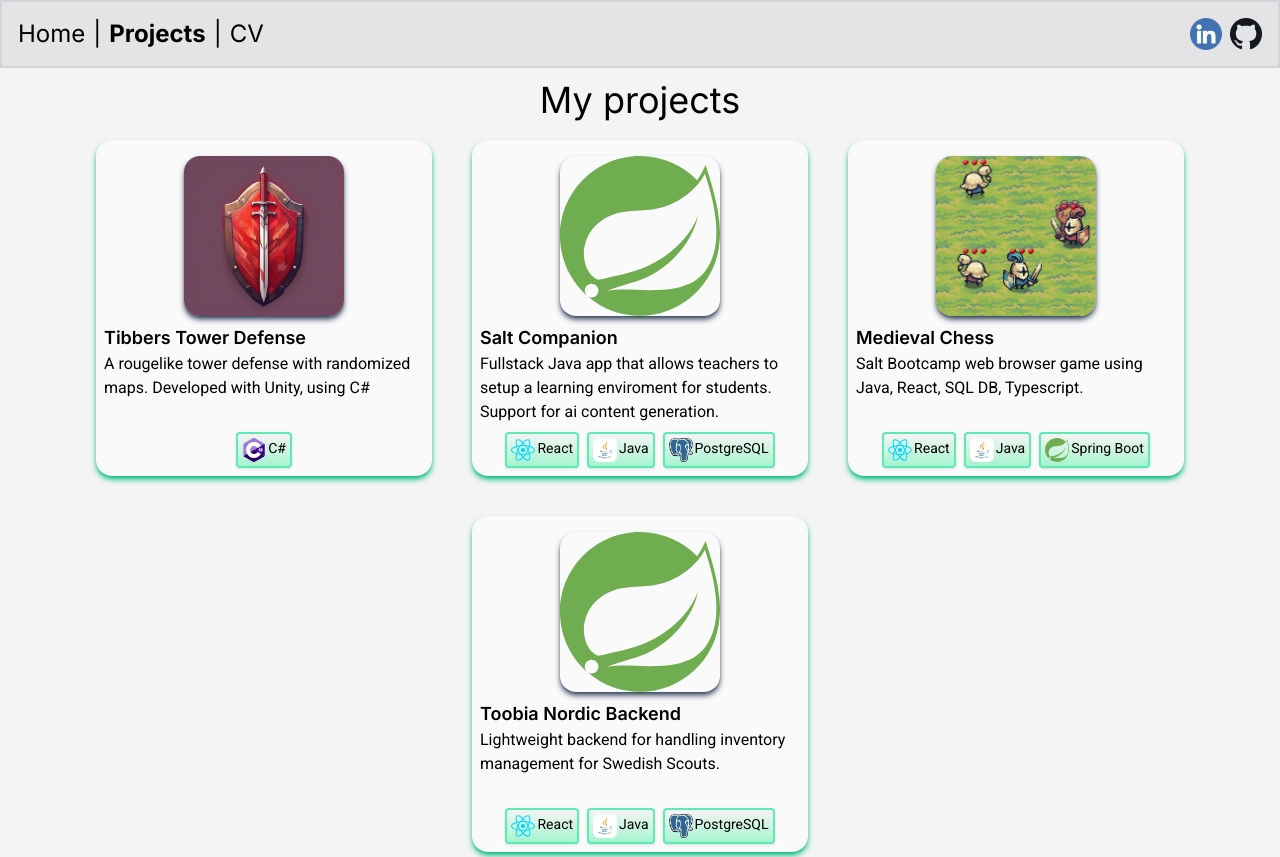
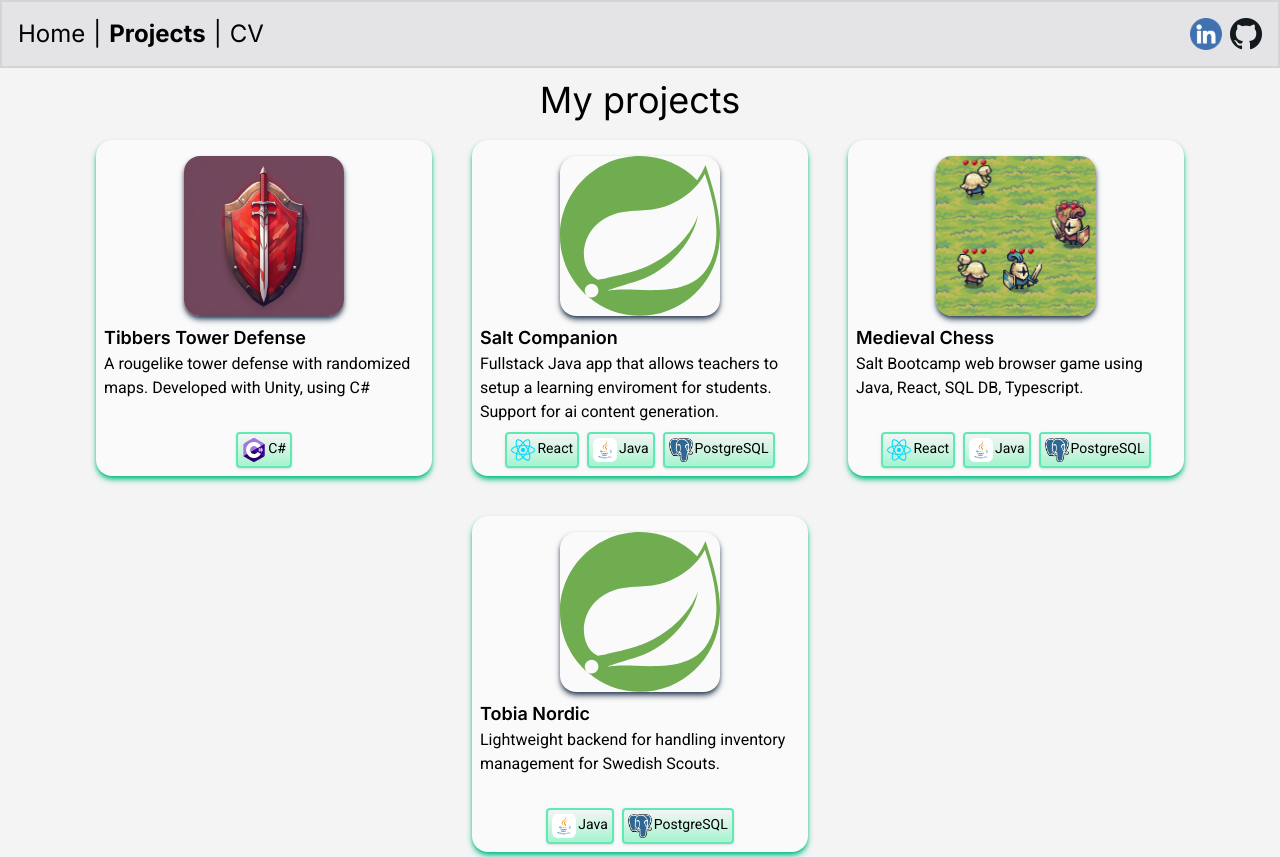
Before and after one commit to TibbersEvolved/portfolio2025, a React (Vite) app in the folder portfolio-app/: page /projects in a window 1280 px wide. Shown: the top 857 px of the page. Built offline with nearby package versions, Linux system fonts and the light colour scheme.

Commit message:
Refactored how project data is saved

```diff
--- a/portfolio-app/src/components/data/projectDB.tsx
+++ b/portfolio-app/src/components/data/projectDB.tsx
@@ -1,8 +1,10 @@
 import type { projectInfo } from "../projects/projectCard";
 import { getAllSkills, type skill } from "./skillDB";
-import iconTibberstd from "../../assets/project/tibberstd.png";
-import iconSpring from "../../assets/spring.svg";
-import iconMed from "../../assets/project/medievalChess.png";
+import type { projectData } from "../projects/projectPage";
+import { tibberstd } from "./projects/tibberstd";
+import { saltCompanion } from "./projects/saltCompanion";
+import { medievalChess } from "./projects/medievalChess";
+import { toobiaNordic } from "./projects/toobiaNordic";
 
 export default function getProjects() {
   const skills = getAllSkills();
@@ -26,31 +28,23 @@
     return projectSkills;
   }
 
+  function generateFromData(info: projectData): projectInfo {
+    info.info.data.map((s) => {
+      console.log("Type = " + typeof s);
+    });
+    return {
+      title: info.title,
+      desc: info.desc,
+      image: info.image,
+      skills: generateList(info.skills),
+    };
+  }
+
   const projects: projectInfo[] = [
-    {
-      title: "Tibbers Tower Defense",
-      image: iconTibberstd,
-      desc: "A rougelike tower defense with randomized maps. Developed with Unity, using C#",
-      skills: generateList(["C#"]),
-    },
-    {
-      title: "Salt Companion",
-      image: iconSpring,
-      desc: "Fullstack Java app that allows teachers to setup a learning enviroment for students. Support for ai content generation.",
-      skills: generateList(["React", "Java", "PostgreSQL"]),
-    },
-    {
-      title: "Medieval Chess",
-      image: iconMed,
-      desc: "Salt Bootcamp web browser game using Java, React, SQL DB, Typescript.",
-      skills: generateList(["React", "Java", "Spring Boot"]),
-    },
-    {
-      title: "Toobia Nordic Backend",
-      image: iconSpring,
-      desc: "Lightweight backend for handling inventory management for Swedish Scouts.",
-      skills: generateList(["React", "Java", "PostgreSQL"]),
-    },
+    generateFromData(tibberstd),
+    generateFromData(saltCompanion),
+    generateFromData(medievalChess),
+    generateFromData(toobiaNordic),
   ];
   return projects;
 }
--- /dev/null
+++ b/portfolio-app/src/components/data/projects/medievalChess.ts
@@ -0,0 +1,18 @@
+import type { projectData } from "@/components/projects/projectPage";
+import icon from "../../../assets/project/medievalChess.png";
+
+export const medievalChess: projectData = {
+  title: "Medieval Chess",
+  desc: "Salt Bootcamp web browser game using Java, React, SQL DB, Typescript.",
+  image: icon,
+  skills: ["React", "Java", "PostgreSQL"],
+  info: {
+    data: [
+      {
+        pageType: "",
+        pageText: "",
+        pageImages: [],
+      },
+    ],
+  },
+};
--- /dev/null
+++ b/portfolio-app/src/components/data/projects/saltCompanion.ts
@@ -0,0 +1,18 @@
+import type { projectData } from "@/components/projects/projectPage";
+import icon from "../../../assets/spring.svg";
+
+export const saltCompanion: projectData = {
+  title: "Salt Companion",
+  desc: "Fullstack Java app that allows teachers to setup a learning enviroment for students. Support for ai content generation.",
+  image: icon,
+  skills: ["React", "Java", "PostgreSQL"],
+  info: {
+    data: [
+      {
+        pageType: "",
+        pageText: "",
+        pageImages: [],
+      },
+    ],
+  },
+};
--- /dev/null
+++ b/portfolio-app/src/components/data/projects/tibberstd.ts
@@ -0,0 +1,18 @@
+import type { projectData } from "@/components/projects/projectPage";
+import iconTibberstd from "../../../assets/project/tibberstd.png";
+
+export const tibberstd: projectData = {
+  title: "Tibbers Tower Defense",
+  desc: "A rougelike tower defense with randomized maps. Developed with Unity, using C#",
+  image: iconTibberstd,
+  skills: ["C#"],
+  info: {
+    data: [
+      {
+        pageType: "",
+        pageText: "",
+        pageImages: [],
+      },
+    ],
+  },
+};
--- /dev/null
+++ b/portfolio-app/src/components/data/projects/toobiaNordic.ts
@@ -0,0 +1,18 @@
+import type { projectData } from "@/components/projects/projectPage";
+import icon from "../../../assets/spring.svg";
+
+export const toobiaNordic: projectData = {
+  title: "Tobia Nordic",
+  desc: "Lightweight backend for handling inventory management for Swedish Scouts.",
+  image: icon,
+  skills: ["Java", "PostgreSQL"],
+  info: {
+    data: [
+      {
+        pageType: "",
+        pageText: "",
+        pageImages: [],
+      },
+    ],
+  },
+};
--- /dev/null
+++ b/portfolio-app/src/components/projects/projectPage.tsx
@@ -0,0 +1,26 @@
+import type { pageContent } from "./types";
+
+export default function ProjectPage(prop: pageProps) {
+  const data = prop.pageInfo.data;
+  data.map((s) => {
+    console.log("Type = " + typeof s);
+  });
+
+  return <div>kay</div>;
+}
+
+export type pageProps = {
+  pageInfo: pageInfo;
+};
+
+export type pageInfo = {
+  data: pageContent[];
+};
+
+export type projectData = {
+  title: string;
+  desc: string;
+  image: string;
+  skills: string[];
+  info: pageInfo;
+};
--- /dev/null
+++ b/portfolio-app/src/components/projects/types.ts
@@ -0,0 +1,5 @@
+export type pageContent = {
+  pageType: string;
+  pageText: string;
+  pageImages: string[];
+};
```
Also changed, not shown: portfolio-app/src/assets/gcp copy.png (added), 1 other file (tests, documents, lock files or other folders).
